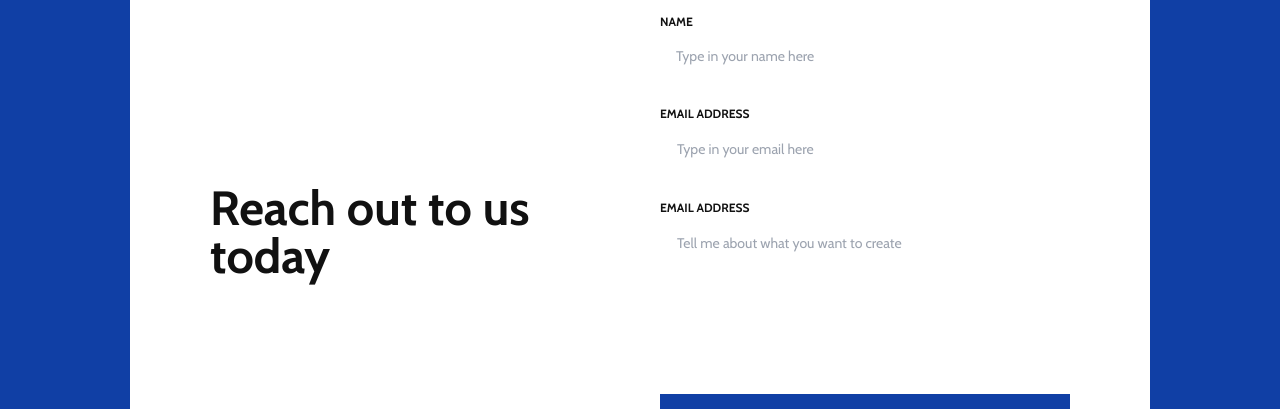
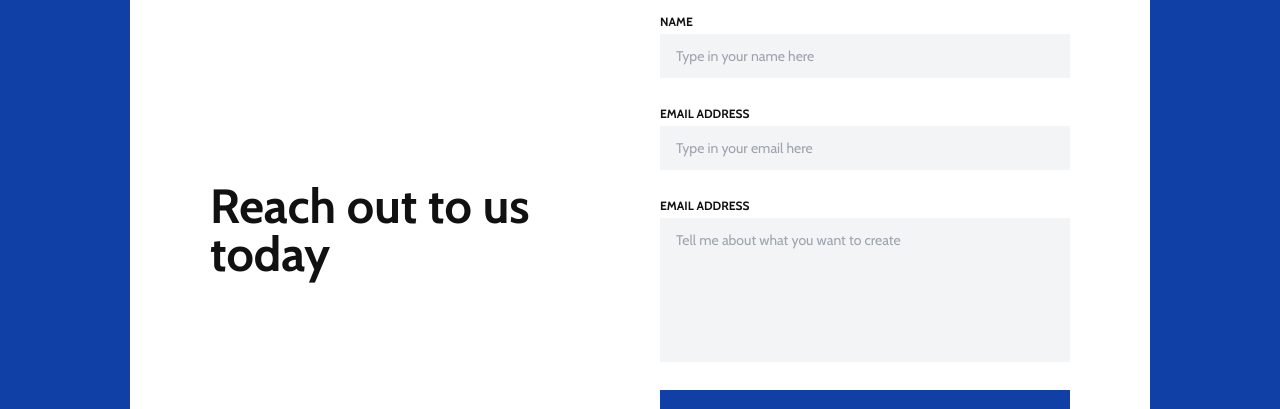
Before and after one commit to Kikks/makespotless, a React (Create React App) app: page / in a window 1280 px wide. Shown: the part 6020-6429 px from the top of the page. Built offline with nearby package versions, Linux system fonts and the light colour scheme.

Commit message:
🎨 Text input style fix and background-attachment fix for iOS

```diff
--- a/src/components/landingPage/Contact.tsx
+++ b/src/components/landingPage/Contact.tsx
@@ -20,8 +20,9 @@ const Contact = () => {
             <div className="grid w-full gap-1">
               <label className="font-cabinBold text-xs uppercase">Name</label>
               <input
+                type="text"
                 placeholder="Type in your name here"
-                className="flex-1 border-transparent bg-gray-100 bg-transparent px-4 py-3 font-cabinRegular text-sm text-gray-600 focus:text-gray-900 focus:outline-none"
+                className="flex-1 border-none bg-gray-100 px-4 py-3 font-cabinRegular text-sm text-gray-600 focus:text-gray-900 focus:outline-none"
               />
             </div>
 
@@ -32,7 +33,7 @@ const Contact = () => {
               <input
                 type="email"
                 placeholder="Type in your email here"
-                className="flex-1 border-transparent bg-gray-100 bg-transparent px-4 py-3 font-cabinRegular text-sm text-gray-600 focus:text-gray-900 focus:outline-none"
+                className="flex-1 border-none bg-gray-100 px-4 py-3 font-cabinRegular text-sm text-gray-600 focus:text-gray-900 focus:outline-none"
               />
             </div>
 
@@ -43,7 +44,7 @@ const Contact = () => {
               <textarea
                 placeholder="Tell me about what you want to create"
                 rows={6}
-                className="flex-1 resize-none border-transparent bg-gray-100 bg-transparent px-4 py-3 font-cabinRegular text-sm text-gray-600 focus:text-gray-900 focus:outline-none"
+                className="flex-1 resize-none border-none bg-gray-100 px-4 py-3 font-cabinRegular text-sm text-gray-600 focus:text-gray-900 focus:outline-none"
               />
             </div>
 
--- a/src/styles/index.css
+++ b/src/styles/index.css
@@ -70,6 +70,15 @@
   background-position: center center;
 }
 
+@supports (-webkit-touch-callout: none) {
+  /* CSS specific to iOS devices */
+  .swipe {
+    background-attachment: scroll;
+    background-size: cover;
+    padding: 10rem;
+  }
+}
+
 .swipe-1 {
   background-image: url('../assets/images/swipe-1.jpg');
 }
```
